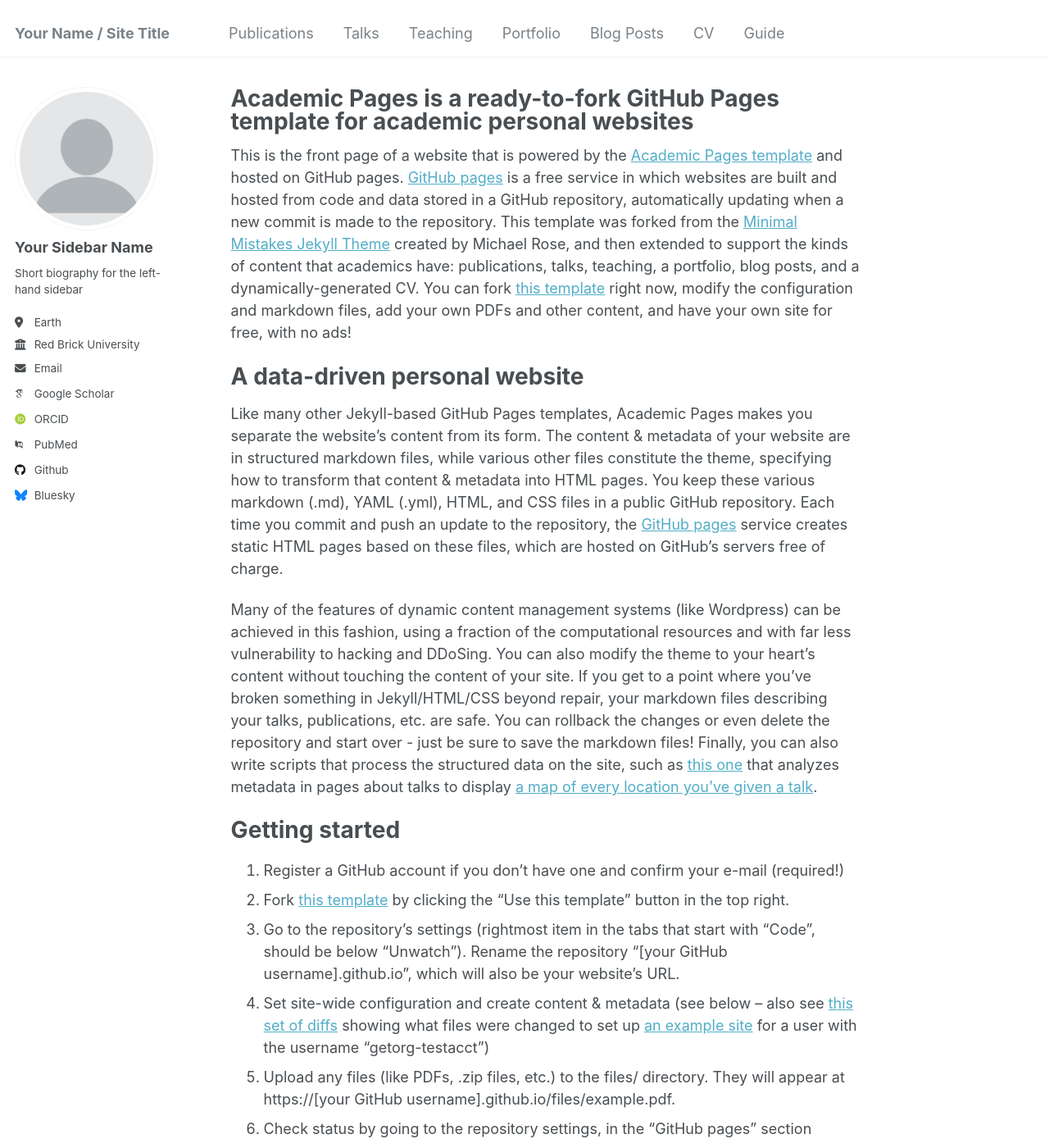
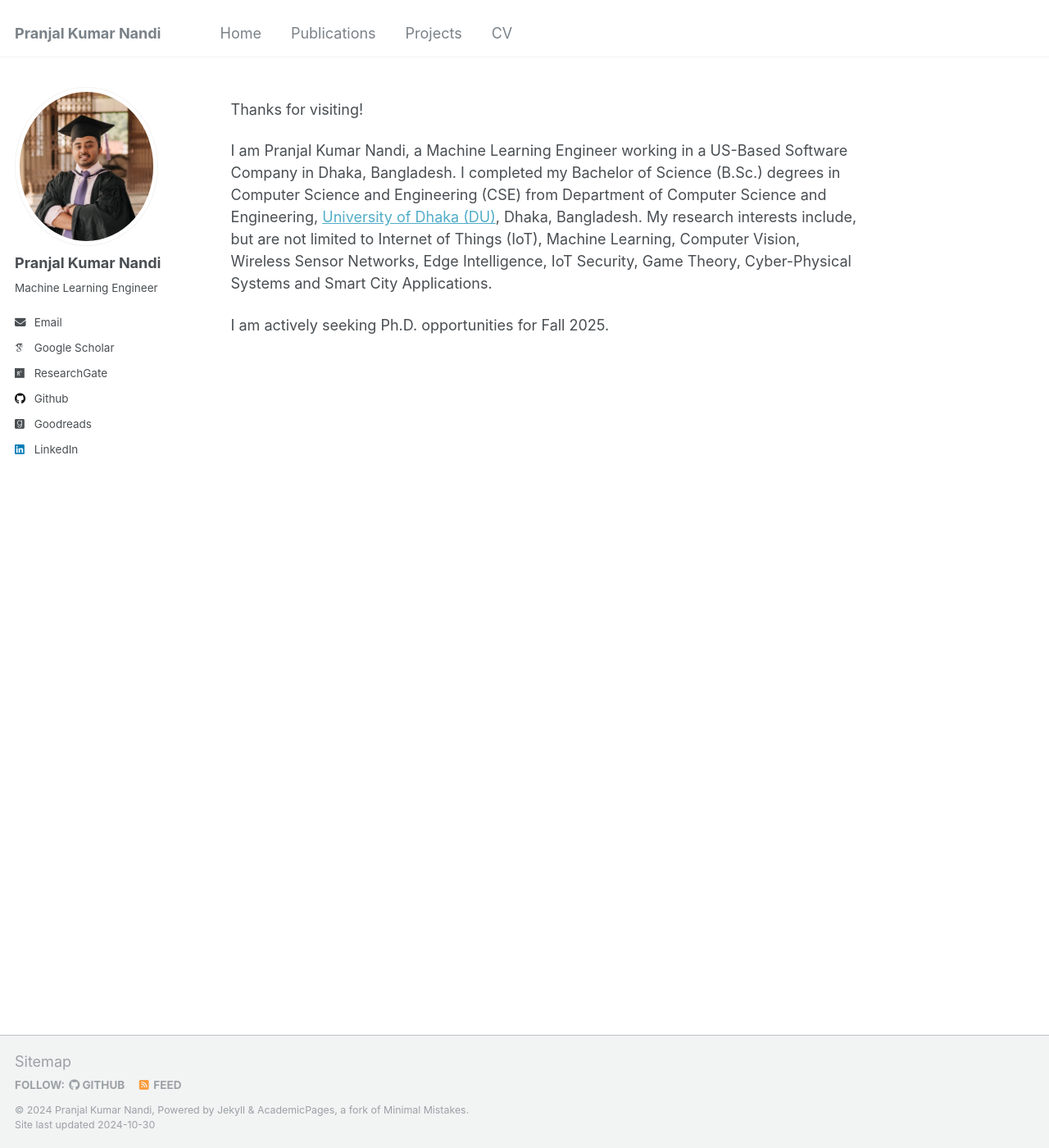
Before and after one commit to pknandi/pknandi.github.io, a Jekyll site: the page built from _pages/about.md, in a window 1280 px wide and 1400 px high. Shown: the whole window at 82% size. Built offline with Jekyll 4.4.1, drawn with Linux system fonts in a browser that asks for light colours; some web fonts are replaced; some of the changed text lies outside the part shown.

Commit message:
Add profile pic, update navigation, about and readme

```diff
--- a/_config.yml
+++ b/_config.yml
@@ -8,57 +8,57 @@
 
 # Basic Site Settings
 locale                   : "en-US"
-title                    : "Your Name / Site Title"
+title                    : "Pranjal Kumar Nandi"
 title_separator          : "-"
-name                     : &name "Your Name"
+name                     : &name "Pranjal Kumar Nandi"
 description              : &description "personal description"
-url                      : https://academicpages.github.io # the base hostname & protocol for your site e.g. "https://mmistakes.github.io"
+url                      : https://pknandi.github.io # the base hostname & protocol for your site e.g. "https://mmistakes.github.io"
 baseurl                  : "" # the subpath of your site, e.g. "/blog"
-repository               : "academicpages/academicpages.github.io"
+repository               : "pknandi/pknandi.github.io"
 
 # Site Author - The following control what appear as part of the author content on the side bar.
 #               If a field is blank the icon and link will not appear, otherwise it will be shown.
 #               Additional customization can be done by editing /_includes/author-profile.html
 author:
   # Biographic information
-  avatar           : "profile.png"
-  name             : "Your Sidebar Name"
+  avatar           : "me_pk.jpg"
+  name             : "Pranjal Kumar Nandi"
   pronouns         : # example: "she/her"
-  bio              : "Short biography for the left-hand sidebar"
-  location         : "Earth"
-  employer         : "Red Brick University"
+  bio              : "Machine Learning Engineer"
+  location         : #"Dhaka, Bangladesh"
+  employer         : #"Therap (BD) Ltd."
   uri              : # URL
-  email            : "none@example.org"
+  email            : "pknandi130@gmail.com"
 
   # Academic websites
   arxiv            : # URL - Update with the correct link to your profile
-  googlescholar    : "https://scholar.google.com/citations?user=PS_CX0AAAAAJ"
+  googlescholar    : "https://scholar.google.com/citations?user=XGiRmMwAAAAJ"
   impactstory      : # URL
-  orcid            : "http://orcid.org/yourorcidurl"
+  orcid            : #"http://orcid.org/yourorcidurl"
   semantic         : # URL
-  pubmed           : "https://www.ncbi.nlm.nih.gov/pubmed/?term=john+snow"
-  researchgate     : # URL
+  pubmed           : #"https://www.ncbi.nlm.nih.gov/pubmed/?term=john+snow"
+  researchgate     : "https://www.researchgate.net/profile/Pranjal-Kumar-Nandi"
   scopus           : # URL
 
   # Repositories and software development
   bitbucket        : # Username - Update with your username on the site
   codepen          : # Username
   dribbble         : # Username
-  github           : "academicpages"
+  github           : "pknandi"
   kaggle           : # Username
   stackoverflow    : # User number or user number and name (i.e., use "1" or "1/jeff-atwood")
 
   # Social media
-  bluesky          : "bsky.app" # Replace this with you Bluesky username
+  bluesky          : #"bsky.app" # Replace this with you Bluesky username
   facebook         : # Username
   flickr           : # Username
   foursquare       : # Username
-  goodreads        : # Username
+  goodreads        : "t00thless"
   google_plus      : # Username
   keybase          : # Username
   instagram        : # Username
   lastfm           : # Username
-  linkedin         : # Username
+  linkedin         : "pranjal-kumar-nandi"
   mastodon         : # URL
   medium           : # URL
   pinterest        : # Username
--- a/_data/navigation.yml
+++ b/_data/navigation.yml
@@ -5,23 +5,28 @@
 # prevent it from being included in the site.
 
 main:
+  - title: "Home"
+    url: /
   - title: "Publications"
     url: /publications/
 
-  - title: "Talks"
-    url: /talks/
+  - title: "Projects"
+    url: /projects/
 
-  - title: "Teaching"
-    url: /teaching/
+  # - title: "Talks"
+  #   url: /talks/
 
-  - title: "Portfolio"
-    url: /portfolio/
+  # - title: "Teaching"
+  #   url: /teaching/
 
-  - title: "Blog Posts"
-    url: /year-archive/
+  # - title: "Portfolio"
+  #   url: /portfolio/
+
+  # - title: "Blog Posts"
+  #   url: /year-archive/
 
   - title: "CV"
     url: /cv/
 
-  - title: "Guide"
-    url: /markdown/
+  # - title: "Guide"
+  #   url: /markdown/
--- a/_pages/about.md
+++ b/_pages/about.md
@@ -1,25 +1,33 @@
 ---
 permalink: /
-title: "Academic Pages is a ready-to-fork GitHub Pages template for academic personal websites"
+title: ""
 author_profile: true
 redirect_from:
   - /about/
   - /about.html
 ---
+<!-- I am Sujan Sarker, a second-year Ph.D. student in Computer Science at the University of Virginia. I am working as a Graduate Research Assistant at the Collaborative Robotics Lab under the supervision of Prof. Tariq Iqbal. I have completed my Master of Science (M.S.) and Bachelor of Science (B.Sc.) degrees in Computer Science and Engineering (CSE) from the  Department of Computer Science and Engineering, [University of Dhaka (DU)](https://www.du.ac.bd/), Dhaka, Bangladesh. Now, I am also an assistant professor (On leave) at the Department of Robotics and Mechatronics at the same university. My research interests include, but are not limited to, Wireless Sensor Networks, Mobile crowdsensing, Edge Computing, Mobile Device Cloud, Internet of Things (IoT), Distributed Systems, Cyber-Physical Systems, Human-Robot Interaction (HRI), and Machine Learning Applications. -->
 
-This is the front page of a website that is powered by the [Academic Pages template](https://github.com/academicpages/academicpages.github.io) and hosted on GitHub pages. [GitHub pages](https://pages.github.com) is a free service in which websites are built and hosted from code and data stored in a GitHub repository, automatically updating when a new commit is made to the repository. This template was forked from the [Minimal Mistakes Jekyll Theme](https://mmistakes.github.io/minimal-mistakes/) created by Michael Rose, and then extended to support the kinds of content that academics have: publications, talks, teaching, a portfolio, blog posts, and a dynamically-generated CV. You can fork [this template](https://github.com/academicpages/academicpages.github.io) right now, modify the configuration and markdown files, add your own PDFs and other content, and have your own site for free, with no ads!
+Thanks for visiting!
 
-A data-driven personal website
-======
-Like many other Jekyll-based GitHub Pages templates, Academic Pages makes you separate the website's content from its form. The content & metadata of your website are in structured markdown files, while various other files constitute the theme, specifying how to transform that content & metadata into HTML pages. You keep these various markdown (.md), YAML (.yml), HTML, and CSS files in a public GitHub repository. Each time you commit and push an update to the repository, the [GitHub pages](https://pages.github.com/) service creates static HTML pages based on these files, which are hosted on GitHub's servers free of charge.
+I am Pranjal Kumar Nandi, a Machine Learning Engineer working in a US-Based Software Company in Dhaka, Bangladesh. I completed my Bachelor of Science (B.Sc.) degrees in Computer Science and Engineering (CSE) from Department of Computer Science and Engineering, [University of Dhaka (DU)](https://www.du.ac.bd/), Dhaka, Bangladesh. My research interests include, but are not limited to Internet of Things (IoT), Machine Learning, Computer Vision, Wireless Sensor Networks, Edge Intelligence, IoT Security, Game Theory, Cyber-Physical Systems and Smart City Applications.
+
+I am actively seeking Ph.D. opportunities for Fall 2025.
+
+
+<!-- This is the front page of a website that is powered by the [Academic Pages template](https://github.com/academicpages/academicpages.github.io) and hosted on GitHub pages. [GitHub pages](https://pages.github.com) is a free service in which websites are built and hosted from code and data stored in a GitHub repository, automatically updating when a new commit is made to the repository. This template was forked from the [Minimal Mistakes Jekyll Theme](https://mmistakes.github.io/minimal-mistakes/) created by Michael Rose, and then extended to support the kinds of content that academics have: publications, talks, teaching, a portfolio, blog posts, and a dynamically-generated CV. You can fork [this template](https://github.com/academicpages/academicpages.github.io) right now, modify the configuration and markdown files, add your own PDFs and other content, and have your own site for free, with no ads!
+
+A data-driven personal website -->
+<!-- ====== -->
+<!-- Like many other Jekyll-based GitHub Pages templates, Academic Pages makes you separate the website's content from its form. The content & metadata of your website are in structured markdown files, while various other files constitute the theme, specifying how to transform that content & metadata into HTML pages. You keep these various markdown (.md), YAML (.yml), HTML, and CSS files in a public GitHub repository. Each time you commit and push an update to the repository, the [GitHub pages](https://pages.github.com/) service creates static HTML pages based on these files, which are hosted on GitHub's servers free of charge.
 
 Many of the features of dynamic content management systems (like Wordpress) can be achieved in this fashion, using a fraction of the computational resources and with far less vulnerability to hacking and DDoSing. You can also modify the theme to your heart's content without touching the content of your site. If you get to a point where you've broken something in Jekyll/HTML/CSS beyond repair, your markdown files describing your talks, publications, etc. are safe. You can rollback the changes or even delete the repository and start over - just be sure to save the markdown files! Finally, you can also write scripts that process the structured data on the site, such as [this one](https://github.com/academicpages/academicpages.github.io/blob/master/talkmap.ipynb) that analyzes metadata in pages about talks to display [a map of every location you've given a talk](https://academicpages.github.io/talkmap.html).
 
 Getting started
 ======
 1. Register a GitHub account if you don't have one and confirm your e-mail (required!)
-1. Fork [this template](https://github.com/academicpages/academicpages.github.io) by clicking the "Use this template" button in the top right.
-1. Go to the repository's settings (rightmost item in the tabs that start with "Code", should be below "Unwatch"). Rename the repository "[your GitHub username].github.io", which will also be your website's URL.
+1. Fork [this template](https://github.com/academicpages/academicpages.github.io) by clicking the "Use this template" button in the top right.  -->
+<!-- 1. Go to the repository's settings (rightmost item in the tabs that start with "Code", should be below "Unwatch"). Rename the repository "[your GitHub username].github.io", which will also be your website's URL.
 1. Set site-wide configuration and create content & metadata (see below -- also see [this set of diffs](http://archive.is/3TPas) showing what files were changed to set up [an example site](https://getorg-testacct.github.io) for a user with the username "getorg-testacct")
 1. Upload any files (like PDFs, .zip files, etc.) to the files/ directory. They will appear at https://[your GitHub username].github.io/files/example.pdf.
 1. Check status by going to the repository settings, in the "GitHub pages" section
@@ -32,9 +40,9 @@ Create content & metadata
 ------
 For site content, there is one markdown file for each type of content, which are stored in directories like _publications, _talks, _posts, _teaching, or _pages. For example, each talk is a markdown file in the [_talks directory](https://github.com/academicpages/academicpages.github.io/tree/master/_talks). At the top of each markdown file is structured data in YAML about the talk, which the theme will parse to do lots of cool stuff. The same structured data about a talk is used to generate the list of talks on the [Talks page](https://academicpages.github.io/talks), each [individual page](https://academicpages.github.io/talks/2012-03-01-talk-1) for specific talks, the talks section for the [CV page](https://academicpages.github.io/cv), and the [map of places you've given a talk](https://academicpages.github.io/talkmap.html) (if you run this [python file](https://github.com/academicpages/academicpages.github.io/blob/master/talkmap.py) or [Jupyter notebook](https://github.com/academicpages/academicpages.github.io/blob/master/talkmap.ipynb), which creates the HTML for the map based on the contents of the _talks directory).
 
-**Markdown generator**
+**Markdown generator** -->
 
-The repository includes [a set of Jupyter notebooks](https://github.com/academicpages/academicpages.github.io/tree/master/markdown_generator
+<!-- The repository includes [a set of Jupyter notebooks](https://github.com/academicpages/academicpages.github.io/tree/master/markdown_generator
 ) that converts a CSV containing structured data about talks or presentations into individual markdown files that will be properly formatted for the Academic Pages template. The sample CSVs in that directory are the ones I used to create my own personal website at stuartgeiger.com. My usual workflow is that I keep a spreadsheet of my publications and talks, then run the code in these notebooks to generate the markdown files, then commit and push them to the GitHub repository.
 
 How to edit your site's GitHub repository
@@ -46,4 +54,4 @@ Example: editing a markdown file for a talk
 
 For more info
 ------
-More info about configuring Academic Pages can be found in [the guide](https://academicpages.github.io/markdown/), the [growing wiki](https://github.com/academicpages/academicpages.github.io/wiki), and you can always [ask a question on GitHub](https://github.com/academicpages/academicpages.github.io/discussions). The [guides for the Minimal Mistakes theme](https://mmistakes.github.io/minimal-mistakes/docs/configuration/) (which this theme was forked from) might also be helpful.
+More info about configuring Academic Pages can be found in [the guide](https://academicpages.github.io/markdown/), the [growing wiki](https://github.com/academicpages/academicpages.github.io/wiki), and you can always [ask a question on GitHub](https://github.com/academicpages/academicpages.github.io/discussions). The [guides for the Minimal Mistakes theme](https://mmistakes.github.io/minimal-mistakes/docs/configuration/) (which this theme was forked from) might also be helpful. -->
```
Also changed, not shown: README.md (+1 -77 lines), images/me_pk.jpg (added).
